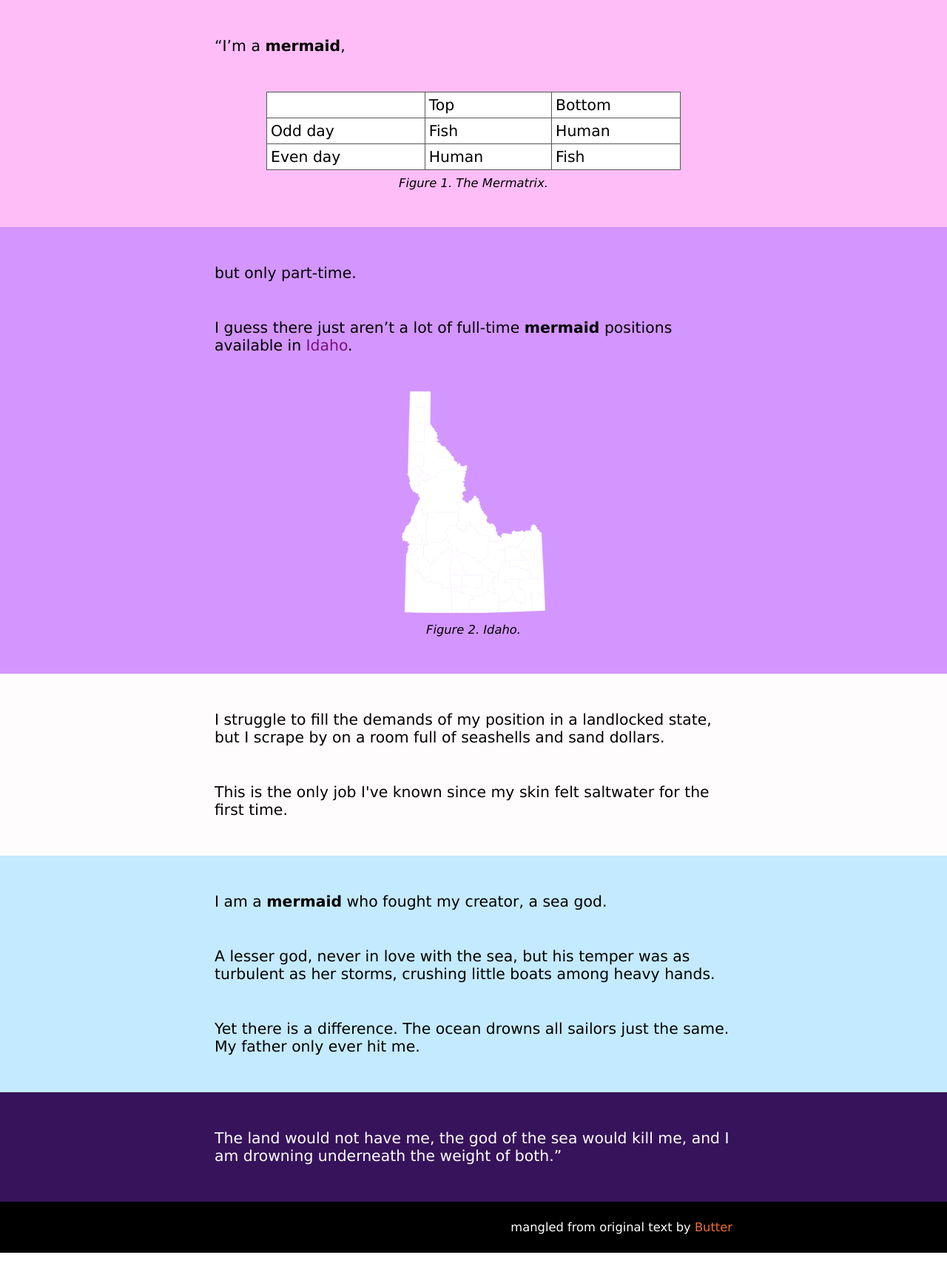
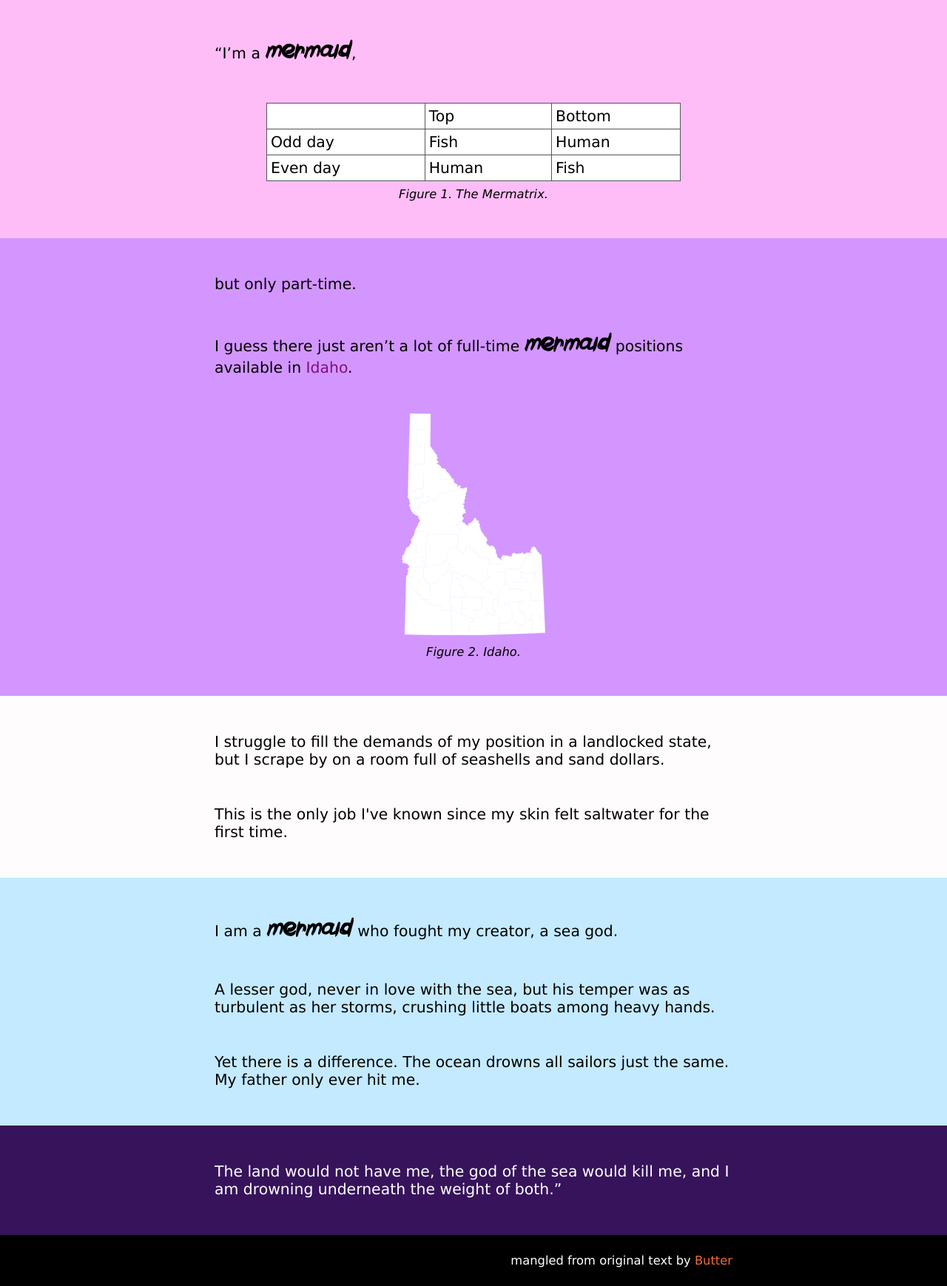
Before and after one commit to redsummernight/redsummernight.github.io, a Jekyll site: the page built from mermaid/index.html, in a window 1280 px wide. Shown: the whole page at 74% size. Built offline with Jekyll 4.4.1, drawn with Linux system fonts in a browser that asks for light colours; before the commit the page ends 1694 px from its top, so only the background shows below that.

Commit message:
Horror Scribbles font

```diff
--- /dev/null
+++ b/css/fonts/HorrorScribbles/stylesheet.css
@@ -0,0 +1,15 @@
+/* Designed by Chelsea Muchantef */
+/* FontFace Generated by FontPro */
+
+@font-face {
+  font-family: 'HorrorScribbles';
+  src: url('horrorscribbles.eot');
+  src: url('horrorscribbles.eot?#iefix') format('embedded-opentype'),
+       url('horrorscribbles.woff') format('woff'),
+       url('horrorscribbles.ttf') format('truetype'),
+       url('horrorscribbles.svg#HorrorScribbles') format('svg');
+}
+
+.fontpro,.fontpro-30450 {
+  font-family: 'HorrorScribbles',sans-serif;
+}
--- a/mermaid/index.html
+++ b/mermaid/index.html
@@ -1,7 +1,7 @@
 ---
 title: mermaid
 description: only part-time
-stylesheets: [style]
+stylesheets: [style, CSS_DIR/fonts/HorrorScribbles/stylesheet]
 credits: |
  - [The Part-Time Mermaid](http://adoenamedjane.tumblr.com/post/107474911867/the-part-time-mermaid), Butter
  - [Pastel Goth](http://www.colourlovers.com/palette/2156125/Pastel_Goth)
--- a/mermaid/style.scss
+++ b/mermaid/style.scss
@@ -15,6 +15,11 @@ p, figure {
 	max-width: 700px;
 	margin: 0 auto;
 	padding: 25px;
+}
+
+strong {
+	font-family: 'HorrorScribbles', verdana, arial, sans-serif;
+	font-size: 2em;
 }
 
 figure.wide {
```
Also changed, not shown: css/fonts/HorrorScribbles/horrorscribbles.svg (added), css/fonts/HorrorScribbles/horrorscribbles.ttf (added), css/fonts/HorrorScribbles/horrorscribbles.woff (added), 1 other file.
